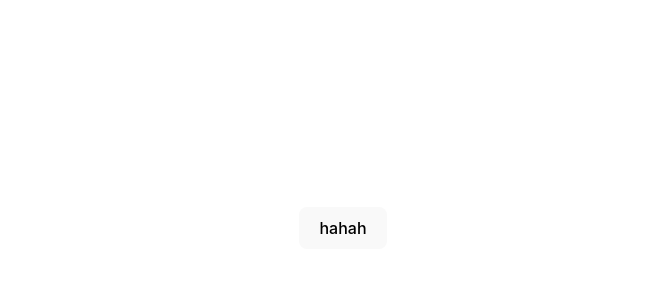
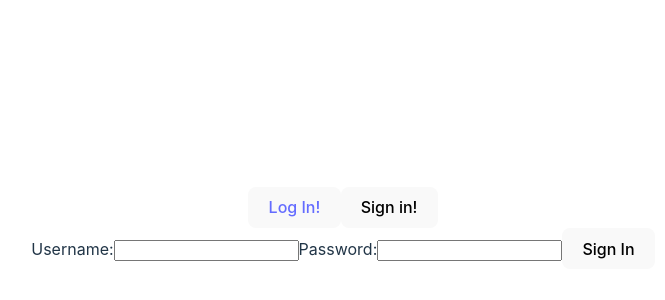
Before and after one commit to bodispatrik1995/flatpack, a React (Vite) app in the folder frontend/: page /login in a window 1280 px wide. Shown: the part 172-472 px from the top of the page, without its empty margins (297-962 px from the left). Built offline with nearby package versions, Linux system fonts and the light colour scheme.

Commit message:
test copy all files

```diff
--- a/frontend/src/App.jsx
+++ b/frontend/src/App.jsx
@@ -2,16 +2,22 @@ import {useEffect, useState} from 'react'
 import reactLogo from './assets/react.svg'
 import viteLogo from '/vite.svg'
 import './App.css'
-import {BrowserRouter} from "react-router-dom";
+import {BrowserRouter, Route, Routes} from "react-router-dom";
 import HeaderIn from "./Components/HeaderIn.jsx";
 import HeaderOut from "./Components/HeaderOut.jsx";
+import MainPage from "./Components/MainPage.jsx";
+import LogInForm from "./Components/LogInForm.jsx";
 
 function App() {
-    localStorage.setItem('userToken', 'haha')
+    // localStorage.setItem('userToken', 'haha')
     // localStorage.clear()
     return (
         <BrowserRouter>
             {localStorage.getItem('userToken') ? <HeaderIn/> : <HeaderOut/>}
+            <Routes>
+                <Route path={'/'} element={<MainPage/>} />
+                <Route path={'/login'} element={<LogInForm/>}/>
+            </Routes>
         </BrowserRouter>
     )
 }
--- a/frontend/src/Components/HeaderIn.jsx
+++ b/frontend/src/Components/HeaderIn.jsx
@@ -1,9 +1,14 @@
-import React from 'react';
+import React, {useState} from 'react';
 
 function HeaderIn(props) {
+    const [user, setUser] = useState(localStorage.getItem('userToken'))
+    function handleLogOut (){
+        localStorage.clear()
+    }
     return (
         <div>
-            <button> hahah</button>
+            {/*<button>{localStorage.getItem('userToken')} </button>*/}
+            <button onClick={handleLogOut}>Log Out!</button>
         </div>
     );
 }
--- a/frontend/src/Components/HeaderOut.jsx
+++ b/frontend/src/Components/HeaderOut.jsx
@@ -1,9 +1,10 @@
 import React from 'react';
+import {Link} from "react-router-dom";
 
 function HeaderOut(props) {
     return (
         <div>
-            <button> Log In!</button>
+            <button><Link to={'/login'}> Log In!</Link></button>
             <button> Sign in!</button>
         </div>
     );
--- a/frontend/src/Components/Inbox.jsx
+++ b/frontend/src/Components/Inbox.jsx
@@ -41,7 +41,7 @@ function Inbox(props) {
 
         </>
     )
-}
+
 }
 
 export default Inbox;
--- /dev/null
+++ b/frontend/src/Components/LogInForm.jsx
@@ -0,0 +1,43 @@
+import React, {useState} from 'react';
+import {useNavigate} from "react-router-dom";
+
+function LogInForm(props) {
+    const [username, setUsername] = useState(null);
+    const [password, setPassword] = useState(null);
+    const navigate = useNavigate()
+
+    function handlePasswordChange(e) {
+        setPassword(e.target.value);
+    }
+
+    function handleUsernameChange(e) {
+        setUsername(e.target.value);
+    }
+    function handleSubmit(e) {
+        e.preventDefault();
+        const userData = {
+            name: username,
+            password: password,
+        };
+            localStorage.setItem('userToken', userData)
+        navigate('/')
+        // props.onSubmit(userData);
+    }
+    return (
+        <form onSubmit={handleSubmit}>
+            <label>
+                Username:
+                <input type="text" onChange={handleUsernameChange} />
+            </label>
+            <label>
+                Password:
+                <input type="password" onChange={handlePasswordChange} />
+            </label>
+            <button  type="submit">
+                Sign In
+            </button>
+        </form>
+    );
+}
+
+export default LogInForm;
--- /dev/null
+++ b/frontend/src/Components/MainPage.jsx
@@ -0,0 +1,17 @@
+import React from 'react';
+import HeaderIn from "./HeaderIn.jsx";
+import HeaderOut from "./HeaderOut.jsx";
+import Searchbar from "./Searchbar.jsx";
+
+function MainPage(props) {
+    return (
+        <div>
+            {/*{localStorage.getItem('userToken') ? <HeaderIn/> : <HeaderOut/>}*/}
+            <div>
+                <Searchbar/>
+            </div>
+        </div>
+    );
+}
+
+export default MainPage;
--- /dev/null
+++ b/frontend/src/Components/Searchbar.jsx
@@ -0,0 +1,11 @@
+import React from 'react';
+
+function Searchbar(props) {
+    return (
+        <div>
+            <h1>This is the searchbar</h1>
+        </div>
+    );
+}
+
+export default Searchbar;
```
